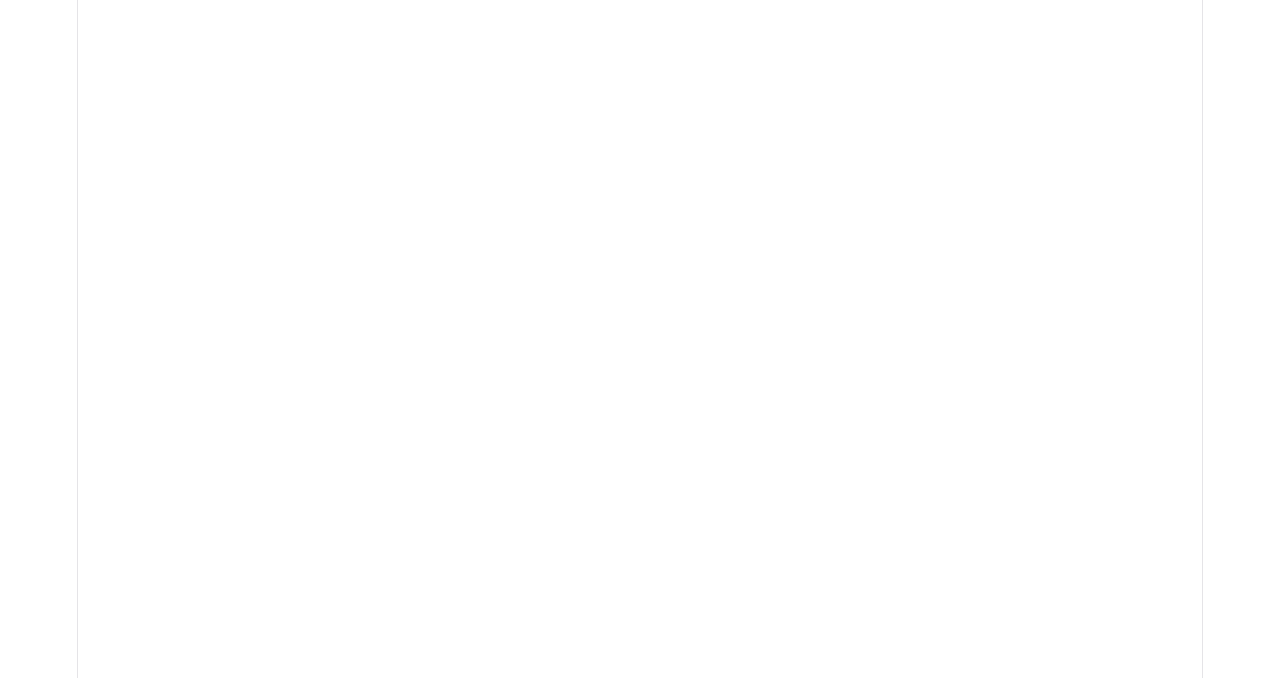
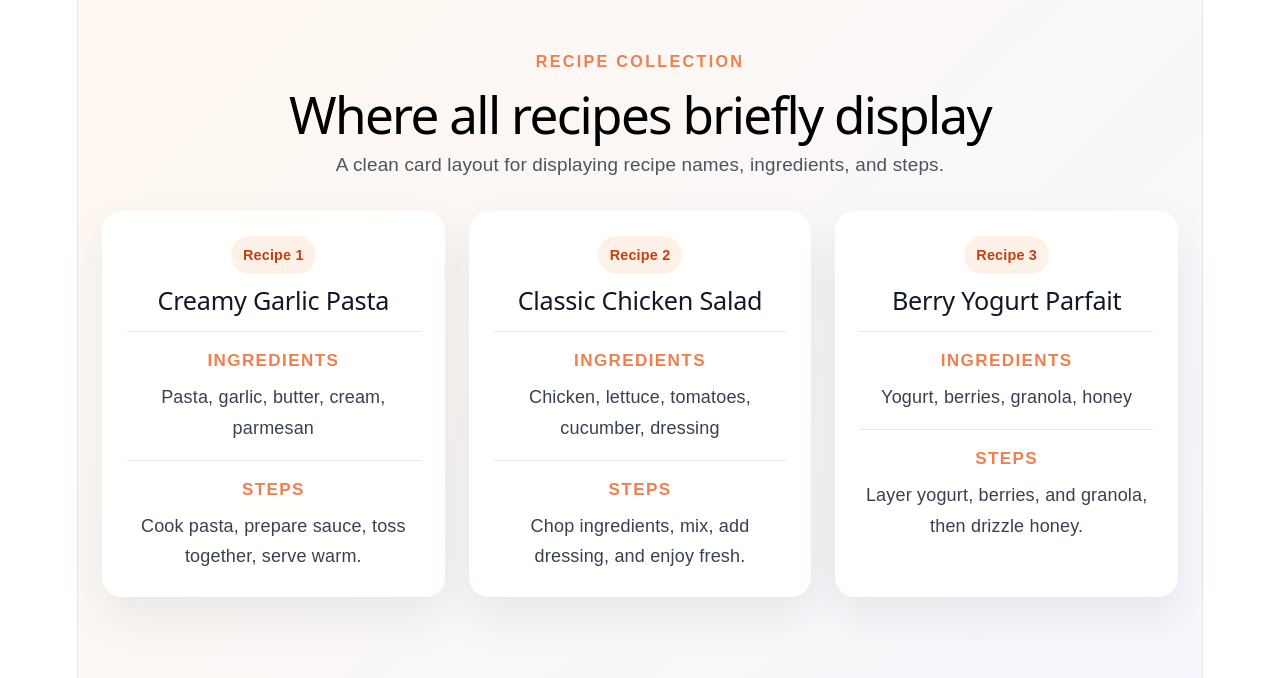
Before and after one commit to Hawen74/Recipes, a React app in the folder frontend/: page /recipes in a window 1280 px wide. Before the commit this address had no page. Shown: the top 678 px of the page. Built offline with nearby package versions, Linux system fonts and the light colour scheme; the HTML template or start-up script is replaced by a standard one.

Commit message:
recipes page

```diff
--- a/frontend/src/App.jsx
+++ b/frontend/src/App.jsx
@@ -1,12 +1,14 @@
 import React from 'react'
 import { BrowserRouter, Routes, Route } from "react-router-dom"
 import Home from './pages/Home'
+import Recipes from './pages/Recipes'
 
 const App = () => {
   return (
     <BrowserRouter>
       <Routes>
         <Route path="/" element={<Home />} />
+        <Route path="/recipes" element={<Recipes />} />
       </Routes>
     </BrowserRouter>
   )
--- /dev/null
+++ b/frontend/src/pages/Recipes.jsx
@@ -0,0 +1,138 @@
+import React from 'react'
+
+const recipes = [
+  {
+    name: 'Creamy Garlic Pasta',
+    ingredients: 'Pasta, garlic, butter, cream, parmesan',
+    steps: 'Cook pasta, prepare sauce, toss together, serve warm.',
+  },
+  {
+    name: 'Classic Chicken Salad',
+    ingredients: 'Chicken, lettuce, tomatoes, cucumber, dressing',
+    steps: 'Chop ingredients, mix, add dressing, and enjoy fresh.',
+  },
+  {
+    name: 'Berry Yogurt Parfait',
+    ingredients: 'Yogurt, berries, granola, honey',
+    steps: 'Layer yogurt, berries, and granola, then drizzle honey.',
+  },
+]
+
+const Recipes = () => {
+  return (
+    <div style={styles.page}>
+      <div style={styles.hero}>
+        <p style={styles.kicker}>Recipe Collection</p>
+        <h1 style={styles.title}>Where all recipes briefly display</h1>
+        <p style={styles.subtitle}>
+          A clean card layout for displaying recipe names, ingredients, and
+          steps.
+        </p>
+      </div>
+
+      <div style={styles.grid}>
+        {recipes.map((recipe, index) => (
+          <div key={index} style={styles.card}>
+            <span style={styles.badge}>Recipe {index + 1}</span>
+            <h2 style={styles.cardTitle}>{recipe.name}</h2>
+
+            <div style={styles.section}>
+              <h3 style={styles.sectionTitle}>Ingredients</h3>
+              <p style={styles.text}>{recipe.ingredients}</p>
+            </div>
+
+            <div style={styles.section}>
+              <h3 style={styles.sectionTitle}>Steps</h3>
+              <p style={styles.text}>{recipe.steps}</p>
+            </div>
+          </div>
+        ))}
+      </div>
+    </div>
+  )
+}
+
+const styles = {
+  page: {
+    minHeight: '100vh',
+    padding: '48px 24px',
+    background:
+      'linear-gradient(135deg, rgba(255,248,240,1) 0%, rgba(245,247,255,1) 100%)',
+    fontFamily: 'Arial, sans-serif',
+    color: '#1f2937',
+  },
+  hero: {
+    maxWidth: '980px',
+    margin: '0 auto 32px',
+    textAlign: 'center',
+  },
+  kicker: {
+    margin: 0,
+    fontSize: '0.9rem',
+    fontWeight: 700,
+    letterSpacing: '0.14em',
+    textTransform: 'uppercase',
+    color: '#ef7f4f',
+  },
+  title: {
+    margin: '12px 0 10px',
+    fontSize: 'clamp(2rem, 4vw, 3.5rem)',
+    lineHeight: 1.1,
+    color: 'black'
+  },
+  subtitle: {
+    margin: '0 auto',
+    maxWidth: '720px',
+    fontSize: '1.05rem',
+    color: '#4b5563',
+  },
+  grid: {
+    maxWidth: '1100px',
+    margin: '0 auto',
+    display: 'grid',
+    gridTemplateColumns: 'repeat(auto-fit, minmax(260px, 1fr))',
+    gap: '24px',
+  },
+  card: {
+    background: 'rgba(255, 255, 255, 0.9)',
+    border: '1px solid rgba(255,255,255,0.7)',
+    borderRadius: '20px',
+    padding: '24px',
+    boxShadow: '0 20px 45px rgba(31, 41, 55, 0.08)',
+    backdropFilter: 'blur(10px)',
+  },
+  badge: {
+    display: 'inline-block',
+    marginBottom: '12px',
+    padding: '6px 12px',
+    borderRadius: '999px',
+    background: '#fff1e8',
+    color: '#c2410c',
+    fontSize: '0.8rem',
+    fontWeight: 700,
+  },
+  cardTitle: {
+    margin: '0 0 8px',
+    fontSize: '1.4rem',
+    color: '#111827',
+  },
+  section: {
+    paddingTop: '16px',
+    borderTop: '1px solid #e5e7eb',
+    marginTop: '16px',
+  },
+  sectionTitle: {
+    margin: '0 0 8px',
+    fontSize: '0.95rem',
+    textTransform: 'uppercase',
+    letterSpacing: '0.08em',
+    color: '#ef7f4f',
+  },
+  text: {
+    margin: 0,
+    color: '#374151',
+    lineHeight: 1.7,
+  },
+}
+
+export default Recipes
```
